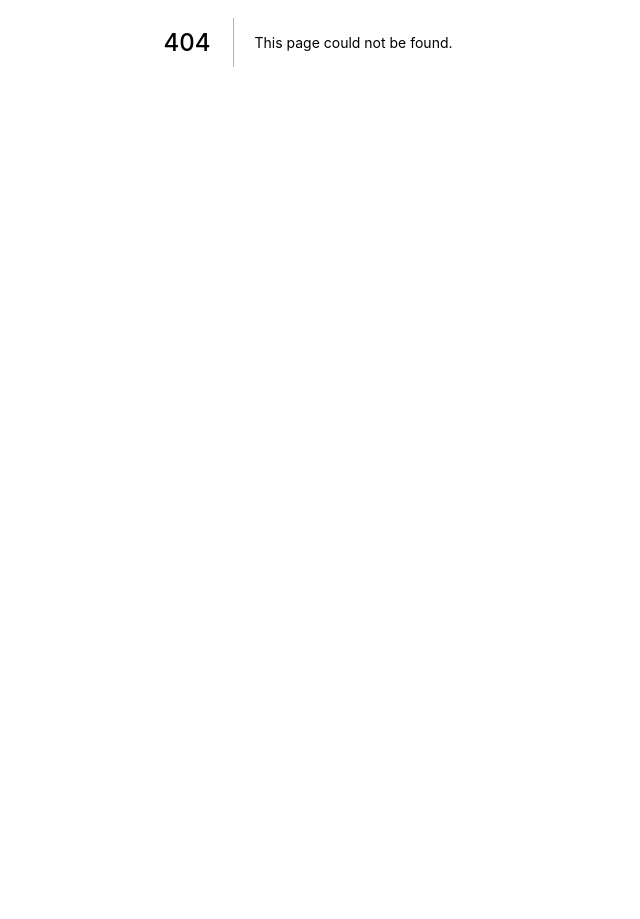
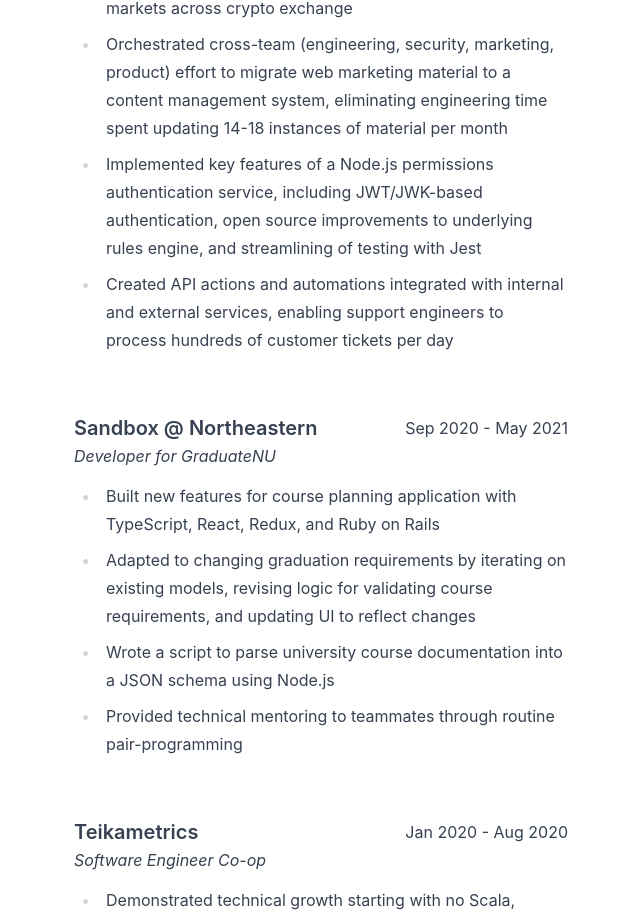
Before and after one commit to andrewjleung/andrewjleung.me, a Next.js app: page /experience in a window 1280 px wide. Before the commit this address had no page. Shown: the part 358-1277 px from the top of the page, without its empty margins (332-972 px from the left). Before the commit the page ends 800 px from the top, so only its background shows below. Built offline with nearby package versions, Linux system fonts and the light colour scheme.

Commit message:
Add experiences from 2020

```diff
--- a/components/BlogItem.js
+++ b/components/BlogItem.js
@@ -1,7 +1,7 @@
 export default function BlogItem({ title, description }) {
   return (
     <a
-      className="w-fit px-6 py-4 no-underline rounded-xl duration-200 ease-out hover:scale-105 hover:bg-gray-100 active:scale-100"
+      className="w-fit px-6 py-4 no-underline rounded-xl duration-100 ease-out hover:scale-105 hover:bg-gray-100 active:scale-100"
       href="./blog/quitters"
     >
       <div className="text-xl font-semibold mb-1">{title}</div>
--- /dev/null
+++ b/components/DateRange.js
@@ -0,0 +1,26 @@
+import cn from "classnames";
+
+const toMonthName = (monthNumber) => {
+  const date = new Date();
+  date.setMonth(monthNumber - 1);
+
+  return date
+    .toLocaleString("en-US", {
+      month: "long",
+    })
+    .slice(0, 3);
+};
+
+export default function DateRange({
+  startMonth,
+  startYear,
+  endMonth,
+  endYear,
+  className = "",
+}) {
+  return (
+    <div className={cn(className)}>
+      {toMonthName(startMonth)} {startYear} - {toMonthName(endMonth)} {endYear}
+    </div>
+  );
+}
--- /dev/null
+++ b/components/Experience/BulletPoint.js
@@ -0,0 +1,3 @@
+export default function BulletPoint({ children }) {
+  return <li className="">{children}</li>;
+}
--- /dev/null
+++ b/components/Experience/ExperienceItem.js
@@ -0,0 +1,29 @@
+import Image from "next/image";
+import DateRange from "../DateRange";
+
+export default function ExperienceItem({
+  name,
+  startMonth,
+  startYear,
+  endMonth,
+  endYear,
+  jobTitle,
+  children,
+}) {
+  return (
+    <div className="m-2 p-5 rounded-xl duration-100 ease-out hover:scale-105 hover:bg-gray-100 active:scale-100">
+      <div className="sm:grid sm:grid-cols-2">
+        <div className="text-xl font-semibold ">{name}</div>
+        <DateRange
+          startMonth={startMonth}
+          startYear={startYear}
+          endMonth={endMonth}
+          endYear={endYear}
+          className="justify-self-end"
+        ></DateRange>
+        <div className="col-span-2 italic">{jobTitle}</div>
+      </div>
+      <ul>{children}</ul>
+    </div>
+  );
+}
--- /dev/null
+++ b/components/Experience/index.js
@@ -0,0 +1,3 @@
+export default function Experiences({ children }) {
+  return <ul className="">{children}</ul>;
+}
--- a/components/NavBar.js
+++ b/components/NavBar.js
@@ -5,8 +5,9 @@
     <div className="flex flex-row w-full justify-between pt-5 pb-16">
       <NavItem title="Home" href="/" />
       <div className="grow" />
+      <NavItem title="Experience" href="/experience" />
+      <NavItem title="Projects" href="/projects" />
       <NavItem title="Blog" href="/blog" />
-      <NavItem title="Projects" href="/projects" />
     </div>
   );
 }
--- a/components/NavItem.js
+++ b/components/NavItem.js
@@ -12,7 +12,7 @@
         <a
           className={cn(
             isSelected ? "font-semibold" : "",
-            "px-4 py-2 rounded-lg transition ease-out duration-200 hover:bg-gray-100"
+            "px-4 py-2 rounded-lg transition ease-out duration-100 hover:bg-gray-100"
           )}
         >
           {title}
--- a/components/ProjectItem.js
+++ b/components/ProjectItem.js
@@ -9,7 +9,7 @@
 }) {
   return (
     <a
-      className="px-6 py-4 no-underline rounded-xl duration-200 ease-out flex flex-col sm:flex-row items-center gap-5 hover:scale-105 hover:bg-gray-100 active:scale-100"
+      className="px-6 py-4 no-underline rounded-xl duration-100 ease-out flex flex-col sm:flex-row items-center gap-5 hover:scale-105 hover:bg-gray-100 active:scale-100"
       href={href}
     >
       <Image
--- /dev/null
+++ b/pages/experience/index.js
@@ -0,0 +1,102 @@
+import Experiences from "../../components/Experience";
+import ExperienceItem from "../../components/Experience/ExperienceItem";
+import BulletPoint from "../../components/Experience/BulletPoint";
+import Container from "../../components/Container";
+
+export default function Experience() {
+  return (
+    <Container>
+      <h1 className="pl-6">Experience</h1>
+      <Experiences>
+        <ExperienceItem
+          name="Poloniex"
+          startMonth={1}
+          startYear={2021}
+          endMonth={8}
+          endYear={2021}
+          jobTitle="Software Engineer Co-op"
+        >
+          <BulletPoint>
+            Built and maintained internal tools written in PHP, TypeScript,
+            Java, and React used to manage accounts, funds, and markets across
+            crypto exchange
+          </BulletPoint>
+          <BulletPoint>
+            Orchestrated cross-team (engineering, security, marketing, product)
+            effort to migrate web marketing material to a content management
+            system, eliminating engineering time spent updating 14-18 instances
+            of material per month
+          </BulletPoint>
+          <BulletPoint>
+            Implemented key features of a Node.js permissions authentication
+            service, including JWT/JWK-based authentication, open source
+            improvements to underlying rules engine, and streamlining of testing
+            with Jest
+          </BulletPoint>
+          <BulletPoint>
+            Created API actions and automations integrated with internal and
+            external services, enabling support engineers to process hundreds of
+            customer tickets per day
+          </BulletPoint>
+        </ExperienceItem>
+        <ExperienceItem
+          name="Sandbox @ Northeastern"
+          startMonth={9}
+          startYear={2020}
+          endMonth={5}
+          endYear={2021}
+          jobTitle="Developer for GraduateNU"
+          imageSrc="/sandbox.png"
+        >
+          <BulletPoint>
+            Built new features for course planning application with TypeScript,
+            React, Redux, and Ruby on Rails
+          </BulletPoint>
+
+          <BulletPoint>
+            Adapted to changing graduation requirements by iterating on existing
+            models, revising logic for validating course requirements, and
+            updating UI to reflect changes
+          </BulletPoint>
+
+          <BulletPoint>
+            Wrote a script to parse university course documentation into a JSON
+            schema using Node.js
+          </BulletPoint>
+
+          <BulletPoint>
+            Provided technical mentoring to teammates through routine
+            pair-programming
+          </BulletPoint>
+        </ExperienceItem>
+        <ExperienceItem
+          name="Teikametrics"
+          startMonth={1}
+          startYear={2020}
+          endMonth={8}
+          endYear={2020}
+          jobTitle="Software Engineer Co-op"
+        >
+          <BulletPoint>
+            Demonstrated technical growth starting with no Scala, TypeScript, or
+            web development experience to becoming an active contributor to a
+            functional Scala with Cats backend and a TypeScript with React/Redux
+            frontend
+          </BulletPoint>
+          <BulletPoint>
+            Surfaced Scala APIs with Slick, one of which has been used to
+            persist nearly 4 million unique database entries
+          </BulletPoint>
+          <BulletPoint>
+            Developed and augmented CSV bulk upload features used by internal
+            analysts and external users 12 times per day
+          </BulletPoint>
+          <BulletPoint>
+            Built features for the Campaign Creation Wizard, including a new
+            user flow and an edit mode for advertising campaigns
+          </BulletPoint>
+        </ExperienceItem>
+      </Experiences>
+    </Container>
+  );
+}
--- a/pages/index.js
+++ b/pages/index.js
@@ -16,7 +16,7 @@
         />
         <h1 className="pt-2">Howdy!</h1>
       </div>
-      <div id="content" className="text-2xl">
+      <div id="content" className="text-xl">
         <p>
           I&apos;m <strong className="hover:">Andrew Leung</strong>, a software
           engineer focused on delivering intuitive, readable, and elegant code
```
